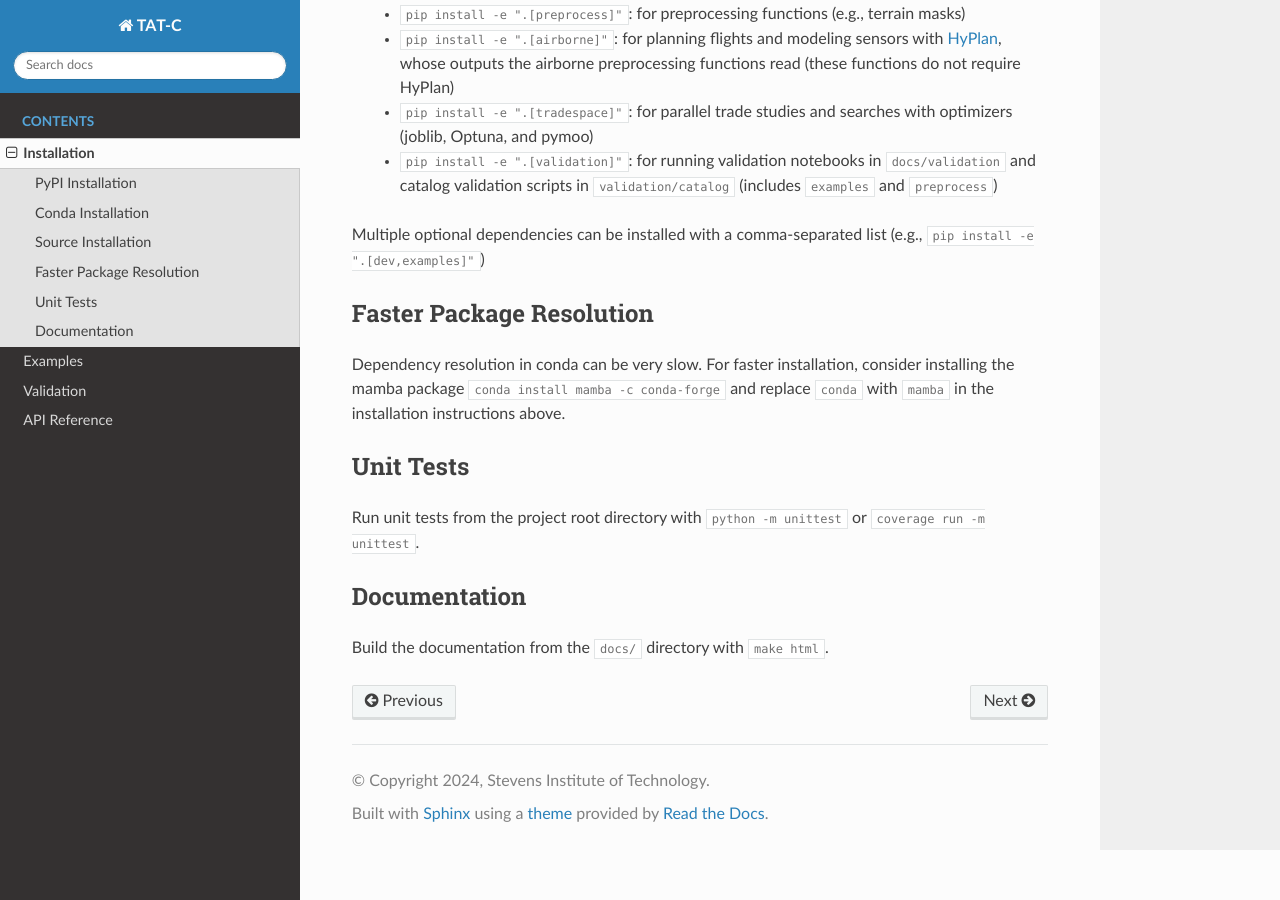
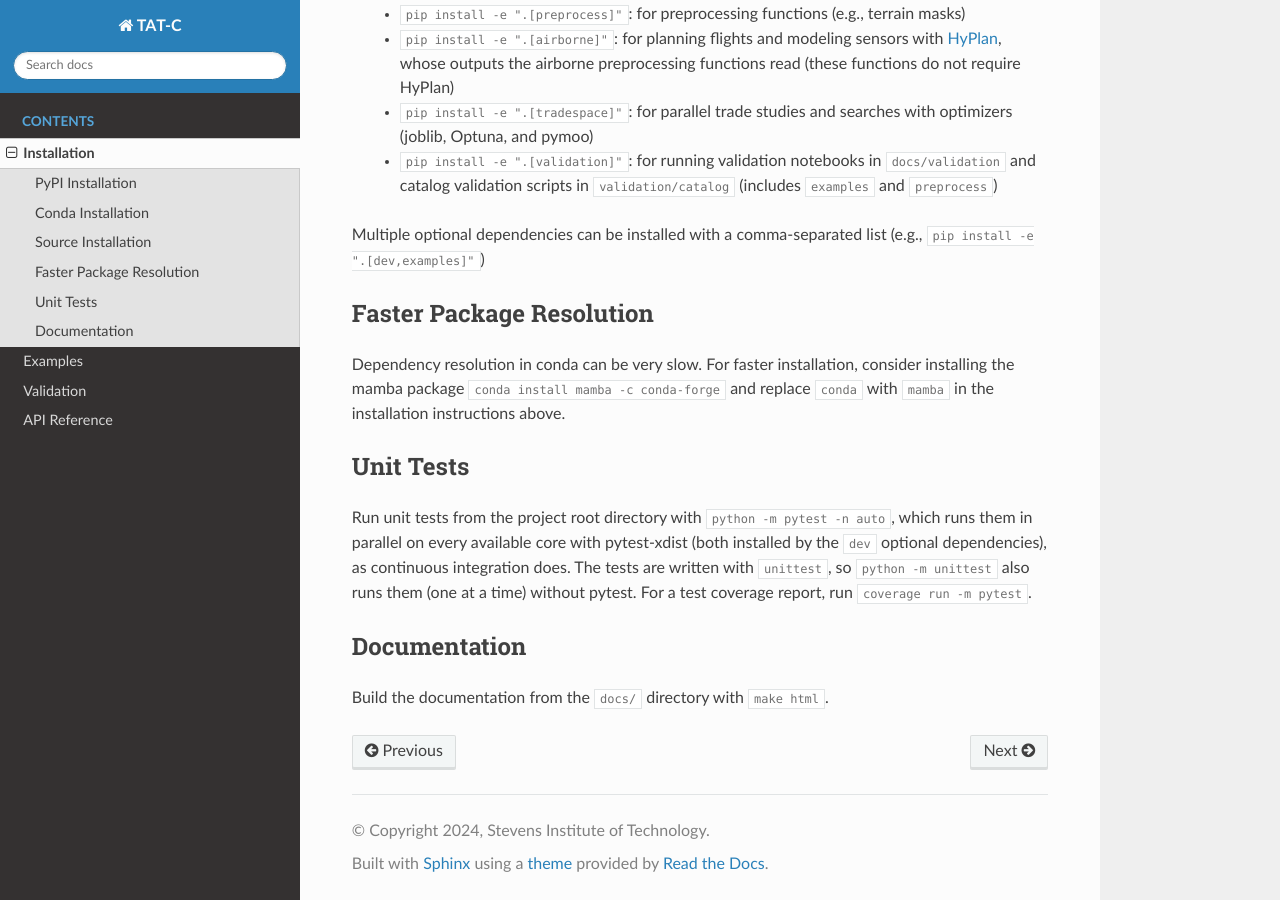
Before and after one commit to code-lab-org/tatc, a Sphinx documentation site: the page built from docs/installation.rst, in a window 1280 px wide and 900 px high, scrolled down 1016 px. Built offline with Sphinx 7.4.7 and the Read the Docs theme 3.1.0, drawn with Linux system fonts in a browser that asks for light colours; pages that are not in the unit, such as notebooks, are missing from menus.

Commit message:
describe running the unit tests in parallel with python -m pytest -n auto in the installation guide, as continuous integration does

```diff
--- a/docs/installation.rst
+++ b/docs/installation.rst
@@ -55,7 +55,9 @@ For faster installation, consider installing the mamba package :console:`conda i
 Unit Tests
 ----------
 
-Run unit tests from the project root directory with :console:`python -m unittest` or :console:`coverage run -m unittest`.
+Run unit tests from the project root directory with :console:`python -m pytest -n auto`, which runs them in parallel on every available core with pytest-xdist (both installed by the :console:`dev` optional dependencies), as continuous integration does.
+The tests are written with :console:`unittest`, so :console:`python -m unittest` also runs them (one at a time) without pytest.
+For a test coverage report, run :console:`coverage run -m pytest`.
 
 Documentation
 -------------
```
